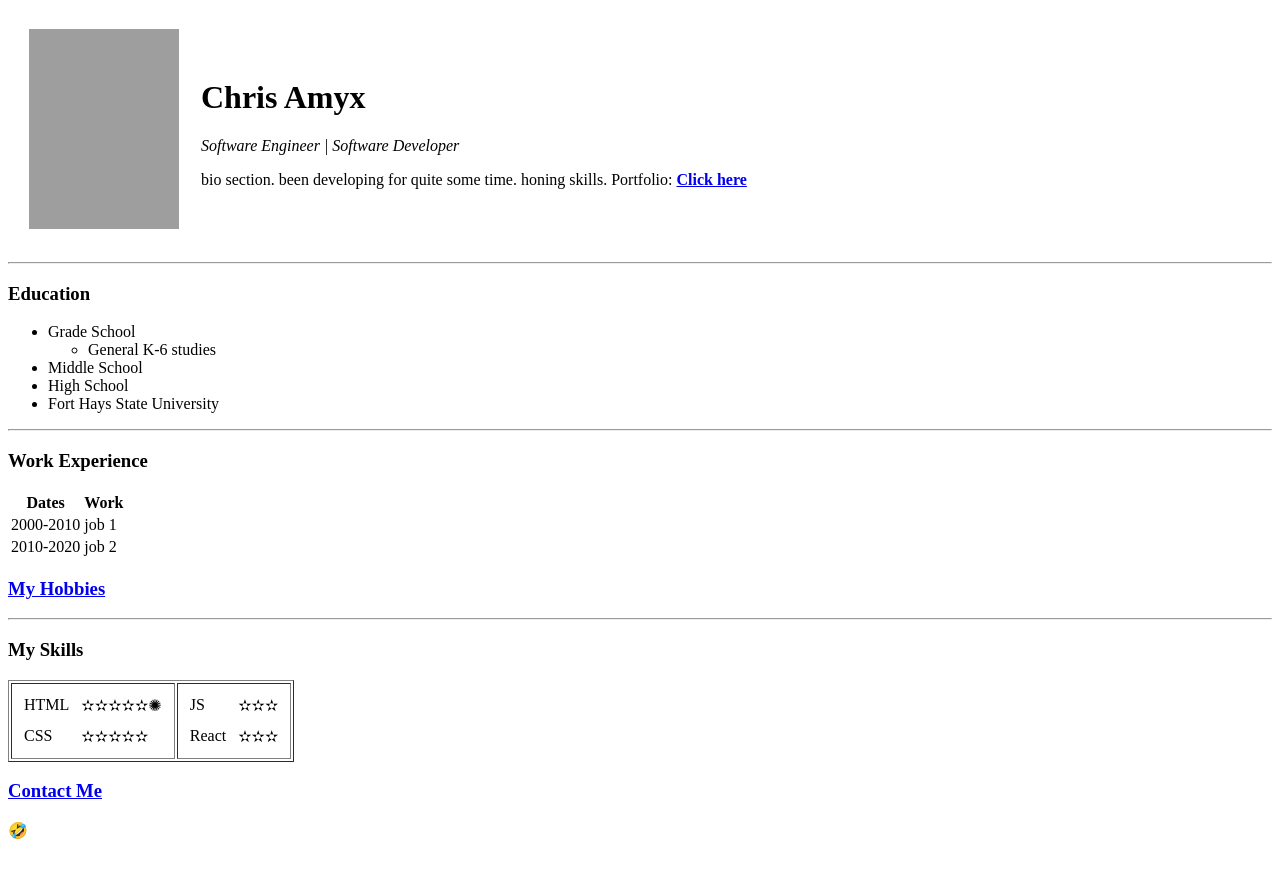
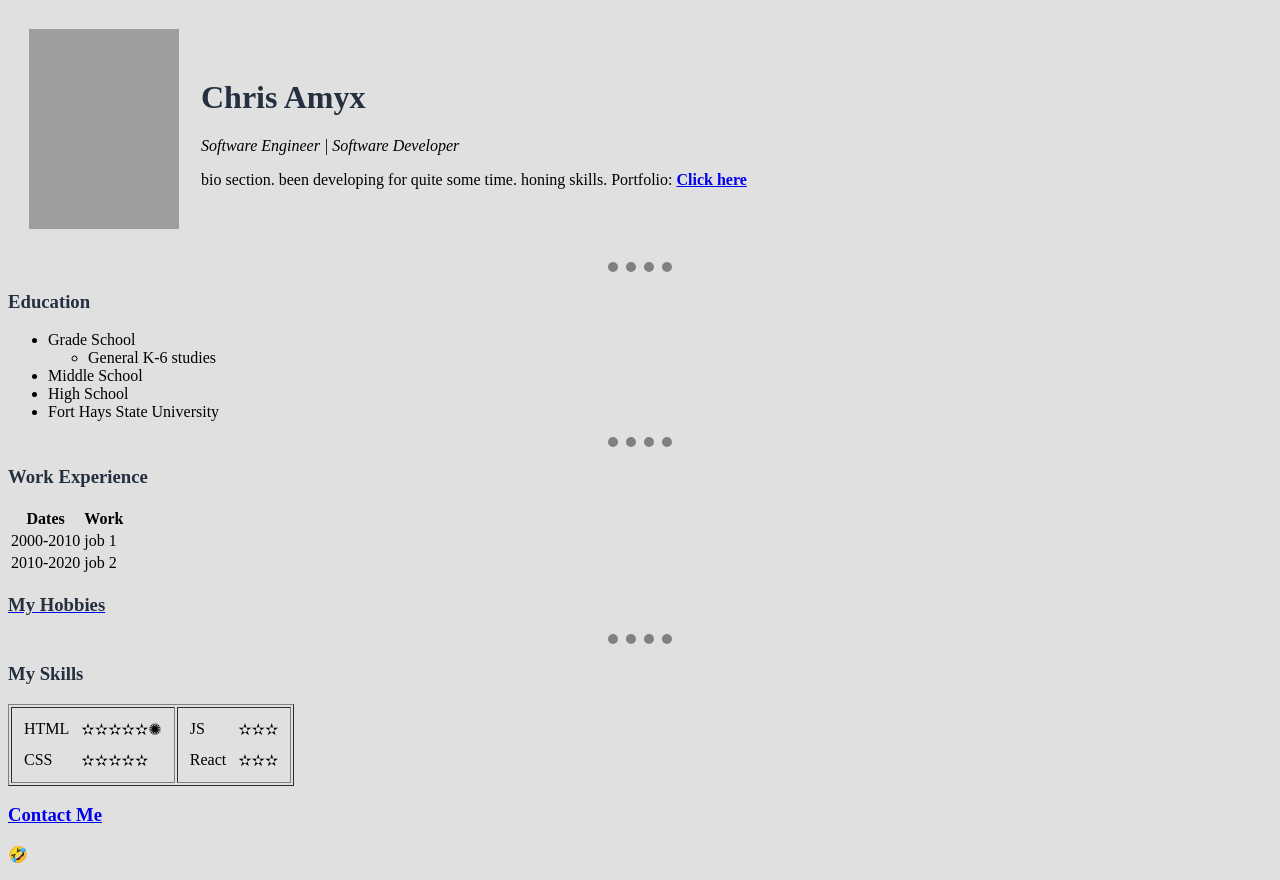
Before and after one commit to cdamyx/udemy-webdev-html, a plain HTML site: page index.html in a window 1280 px wide. Before the commit the page ends 856 px from the top, so only its background shows below. Drawn offline with Linux system fonts and the light colour scheme; grey boxes are pictures that could not be loaded.

Commit message:
adding css

```diff
--- /dev/null
+++ b/css/style.css
@@ -0,0 +1,16 @@
+body {
+  background-color: #E0E0E0
+}
+hr {
+  border-style: dotted none none;
+  border-color: grey;
+  border-width: 10px;
+  width: 5%;
+  height: 0px;
+}
+h1 {
+  color: #242F40;
+}
+h3 {
+  color: #242F40;
+}
--- a/index.html
+++ b/index.html
@@ -3,6 +3,8 @@
   <head>
   	<meta charset="utf-8">
   	<title>Chris Amyx | Personal Site</title>
+    <link rel="stylesheet" href="css/style.css">
+
   </head>
 
   <body>
```
Also changed, not shown: contact.html (+1 -0 lines), myHobbies.html (+1 -0 lines).
